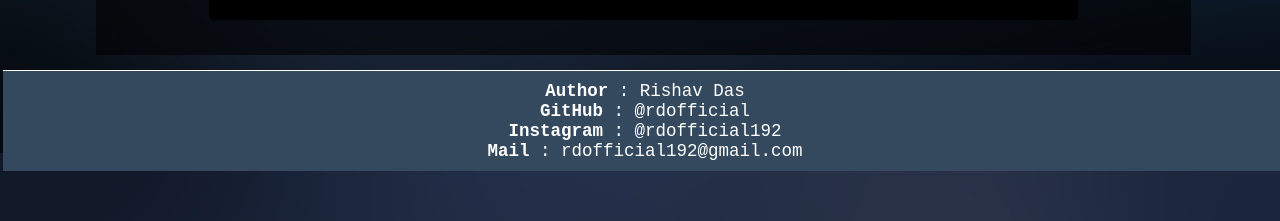
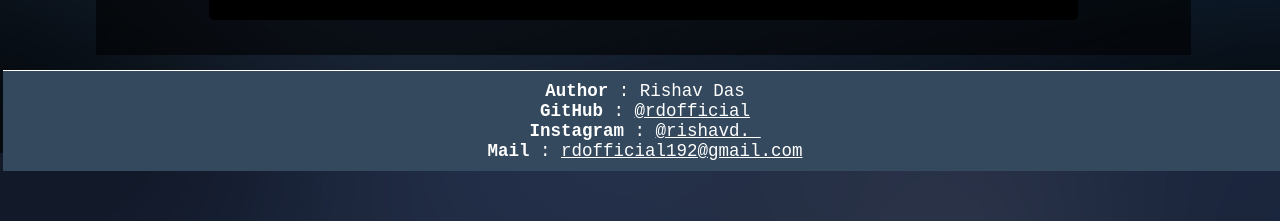
Before and after one commit to r1shavd/VanillaJsEncrypter, a plain HTML site: page index.html in a window 1280 px wide. Shown: the part 567-788 px from the top of the page. Drawn offline with Linux system fonts and the light colour scheme.

Commit message:
Updated the documentation + added the list of the contributors to this project in the README.md file + added the desktop version screenshot(preview) of this tool to the repo as well as linked to the README.md file + also updated the contact options in the footer of the web page (updated the instagram username + added web redirection to respective contact links locations)

```diff
--- a/index.html
+++ b/index.html
@@ -37,9 +37,9 @@ Author : Rishav Das
 	<!-- The footer HTML element -->
 	<div class="footer">
 		<b>Author</b> : Rishav Das<br>
-		<b>GitHub</b> : @rdofficial<br>
-		<b>Instagram</b> : @rdofficial192<br>
-		<b>Mail</b> : rdofficial192@gmail.com
+		<b>GitHub</b> : <a href="https://github.com/rdofficial/" style="color: #fff;">@rdofficial</a><br>
+		<b>Instagram</b> : <a href="https://www.instagram.com/rishavd._/" style="color: #fff;">@rishavd._</a><br>
+		<b>Mail</b> : <a href="mailto:rdofficial192@gmail.com" style="color: #fff;">rdofficial192@gmail.com</a>
 	</div>
 
 </body>
```
Also changed, not shown: images/desktop-screenshots.png (added), 1 other file.
